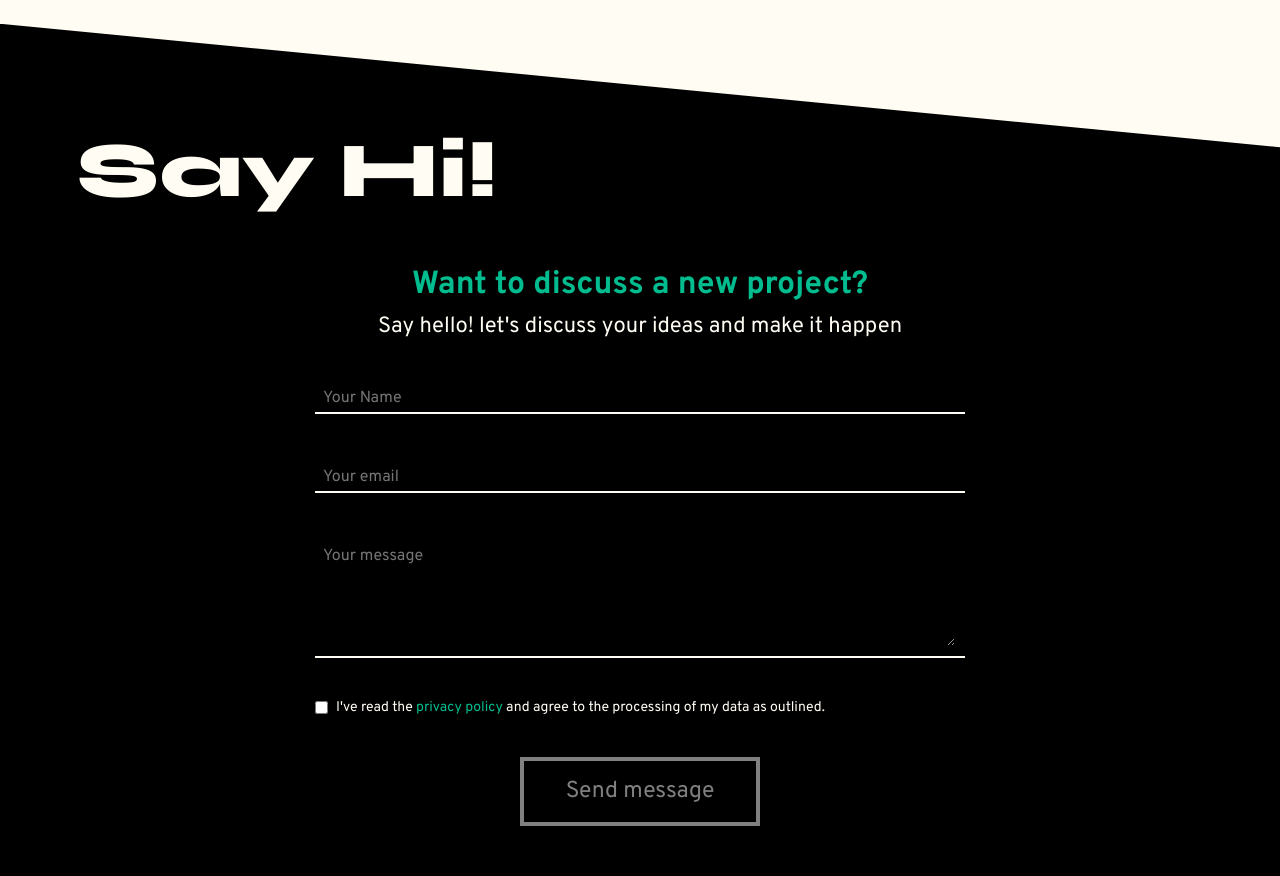
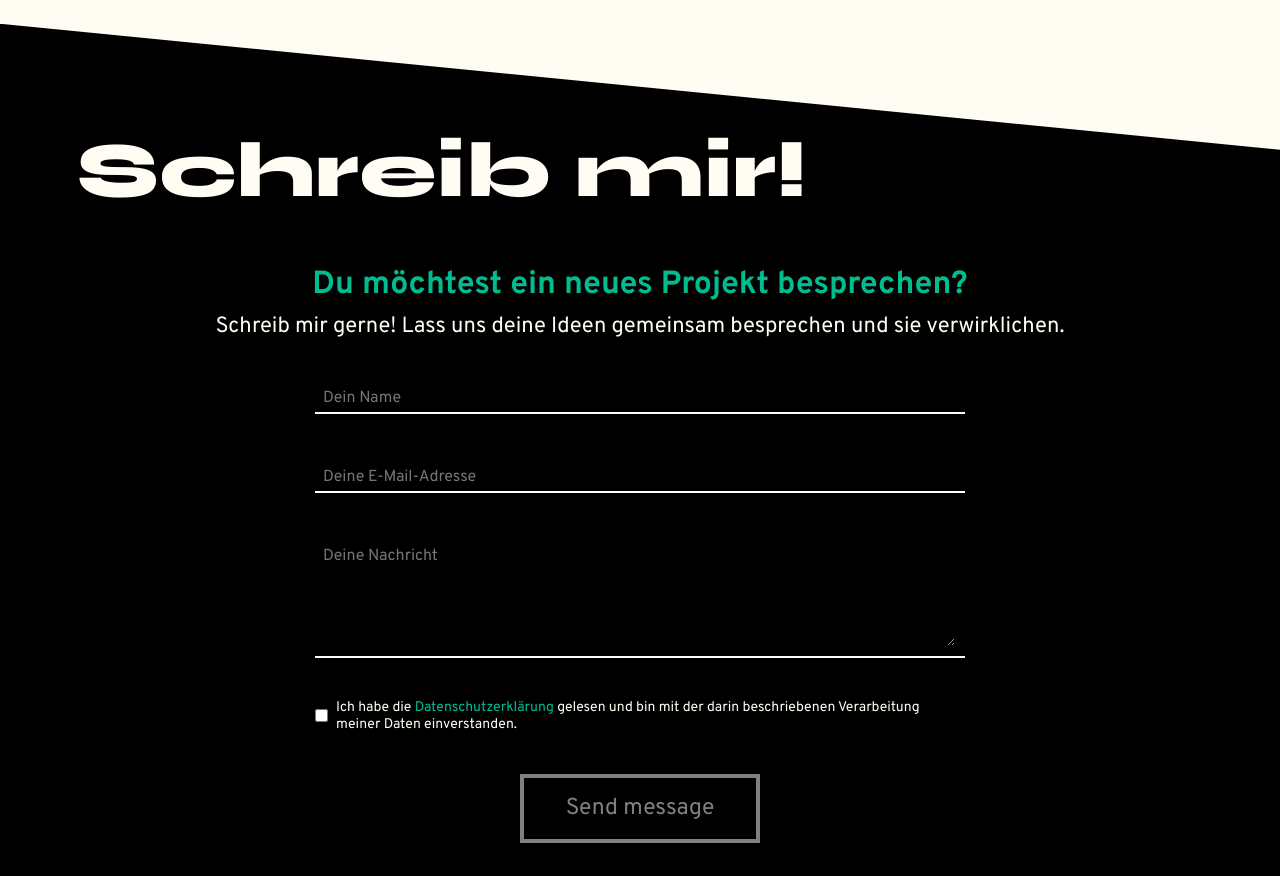
Before and after one commit to LeaFriedmann/portfolio, an Angular app: page / in a window 1280 px wide. Shown: the part 5960-6836 px from the top of the page. Built offline with nearby package versions, Linux system fonts and the light colour scheme; grey boxes are pictures that could not be loaded.

Commit message:
feat: german translation contact section

```diff
--- a/src/app/layout/contact-section/contact-form/contact-form.html
+++ b/src/app/layout/contact-section/contact-form/contact-form.html
@@ -2,25 +2,56 @@
   <div class="border" [class.border--primary]="!nameFocused()" [class.border--focused]="nameFocused()">
     <label for="YourName" [class.border-touched]="nameFocused()">
       @if (nameFocused()) {
-        Your name
+        @if (language.langSetting() == 'en') {
+          Your name
+        }
+        @if (language.langSetting() == 'de') {
+          Dein Name
+        }
       }
     </label>
     <input id="YourName" type="text" formControlName="name" (focus)="nameFocused.set(true)" placeholder="{{ placeHolderName() }}" />
   </div>
   <div class="errorWrapper">
     @if (name?.hasError('required') && name?.touched) {
-      <p class="error">Your Name is required</p>
+      <p class="error">
+        @if (language.langSetting() == 'en') {
+          Your Name is required
+        }
+        @if (language.langSetting() == 'de') {
+          Bitte gib deinen Namen ein
+        }
+      </p>
     } @else if (name?.hasError('stringTooShort') && name?.touched) {
-      <p class="error">Please enter at least three characters</p>
+      <p class="error">
+        @if (language.langSetting() == 'en') {
+          Please enter at least three characters
+        }
+        @if (language.langSetting() == 'de') {
+          Bitte gib mindestens drei Zeichen ein
+        }
+      </p>
     } @else if (name?.hasError('pattern') && name?.touched) {
-      <p class="error">Please use only letters and valid name characters</p>
+      <p class="error">
+        @if (language.langSetting() == 'en') {
+          Please use only letters and valid name characters
+        }
+        @if (language.langSetting() == 'de') {
+          Bitte verwende nur Buchstaben und gültige Namenszeichen
+        }
+      </p>
     }
   </div>
 
   <div class="border" [class.border--primary]="!mailFocused()" [class.border--focused]="mailFocused()">
     <label for="mail">
       @if (mailFocused()) {
-        Your email
+        @if (language.langSetting() == 'en') {
+          Your email
+        }
+        @if (language.langSetting() == 'de') {
+          Deine E-Mail-Adresse
+        }
       }
     </label>
     <input id="mail" type="text" formControlName="email" (focus)="mailFocused.set(true)" placeholder="{{ placeHolderEmail() }}" />
@@ -34,16 +65,35 @@
         email?.hasError('adjacentSpecialCharacters')) &&
       email?.touched
     ) {
-      <p class="error">Please use a valid E-Mail adress</p>
+      <p class="error">
+        @if (language.langSetting() == 'en') {
+          Please use a valid E-Mail adress
+        }
+        @if (language.langSetting() == 'de') {
+          Bitte gib eine gültige E-Mail-Adresse ein
+        }
+      </p>
     } @else if (!email?.valid && email?.touched) {
-      <p class="error">Your E-Mail is required</p>
+      <p class="error">
+        @if (language.langSetting() == 'en') {
+          Your E-Mail is required
+        }
+        @if (language.langSetting() == 'de') {
+          Bitte gib deine E-Mail-Adresse ein
+        }
+      </p>
     }
   </div>
 
   <div class="border" [class.border--primary]="!messageFocused()" [class.border--focused]="messageFocused()">
     <label for="message">
       @if (messageFocused()) {
-        Your message
+        @if (language.langSetting() == 'en') {
+          Your message
+        }
+        @if (language.langSetting() == 'de') {
+          Deine Nachricht
+        }
       }
     </label>
     <textarea
@@ -57,22 +107,62 @@
 
   <div class="errorWrapper">
     @if (message?.hasError('required') && message?.touched) {
-      <p class="error">Your message is empty</p>
+      <p class="error">
+        @if (language.langSetting() == 'en') {
+          Your message is empty
+        }
+        @if (language.langSetting() == 'de') {
+          Bitte gib eine Nachricht ein
+        }
+      </p>
     } @else if (message?.hasError('stringTooShort') && message?.touched) {
-      <p class="error">Please type in at least 10 characters</p>
+      <p class="error">
+        @if (language.langSetting() == 'en') {
+          Please type in at least 10 characters
+        }
+        @if (language.langSetting() == 'de') {
+          Bitte gib mindestens 10 Zeichen ein
+        }
+      </p>
     }
   </div>
 
   <div class="checkbox">
     <input id="check" type="checkbox" formControlName="checkbox" />
-    <label for="check"
-      >I've read the <a routerLink="privacy-policy">privacy policy</a> and agree to the processing of my data as outlined.</label
-    >
+    <label for="check">
+      @if (language.langSetting() == 'en') {
+        I've read the
+      }
+      @if (language.langSetting() == 'de') {
+        Ich habe die
+      }
+      <a routerLink="privacy-policy">
+        @if (language.langSetting() == 'en') {
+          privacy policy
+        }
+        @if (language.langSetting() == 'de') {
+          Datenschutzerklärung
+        }
+      </a>
+      @if (language.langSetting() == 'en') {
+        and agree to the processing of my data as outlined.
+      }
+      @if (language.langSetting() == 'de') {
+        gelesen und bin mit der darin beschriebenen Verarbeitung meiner Daten einverstanden.
+      }
+    </label>
   </div>
 
   <div class="errorWrapper">
     @if (!checkbox?.valid && checkbox?.touched) {
-      <p class="error">Please accept the privacy policy.</p>
+      <p class="error">
+        @if (language.langSetting() == 'en') {
+          Please accept the privacy policy.
+        }
+        @if (language.langSetting() == 'de') {
+          Bitte akzeptiere die Datenschutzerklärung
+        }
+      </p>
     }
   </div>
 
@@ -81,9 +171,23 @@
       {{ mailStatus() === 'sending' ? 'Sending...' : 'Send message' }}
     </button>
     @if (mailStatus() === 'success') {
-      <p>Thank you! Your message has been sent!</p>
+      <p>
+        @if (language.langSetting() == 'en') {
+          Thank you! Your message has been sent.
+        }
+        @if (language.langSetting() == 'de') {
+          Vielen Dank! Deine Nachricht wurde erfolgreich gesendet.
+        }
+      </p>
     } @else if (mailStatus() === 'error') {
-      <p>Something went wrong. Please try again.</p>
+      <p>
+        @if (language.langSetting() == 'en') {
+          Something went wrong. Please try again.
+        }
+        @if (language.langSetting() == 'de') {
+          Etwas ist schiefgelaufen. Bitte versuche es erneut.
+        }
+      </p>
     }
   </div>
 </form>
--- a/src/app/layout/contact-section/contact-form/contact-form.ts
+++ b/src/app/layout/contact-section/contact-form/contact-form.ts
@@ -4,6 +4,7 @@ import { minLengthWithoutSpaces } from '../../../shared/validators/min-length-wi
 import { advancedEmailValidator } from '../../../shared/validators/email-validator';
 import { RouterLink } from '@angular/router';
 import { HttpClient } from '@angular/common/http';
+import { LanguageService } from '../../../shared/services/language-service';
 
 @Component({
   selector: 'contact-form',
@@ -15,15 +16,20 @@ export class ContactForm {
   //#region properties
   fb = inject(FormBuilder);
   http = inject(HttpClient);
+  language = inject(LanguageService);
 
   nameFocused: WritableSignal<boolean> = signal(false);
   mailFocused: WritableSignal<boolean> = signal(false);
   messageFocused: WritableSignal<boolean> = signal(false);
 
   // placeholder empty on focus
-  placeHolderName = computed(() => (this.nameFocused() ? '' : 'Your Name'));
-  placeHolderEmail = computed(() => (this.mailFocused() ? '' : 'Your email'));
-  placeHolderMessage = computed(() => (this.messageFocused() ? '' : 'Your message'));
+  placeHolderName = computed(() => (this.nameFocused() ? '' : this.language.langSetting() == 'en' ? 'Your Name' : 'Dein Name'));
+  placeHolderEmail = computed(() =>
+    this.mailFocused() ? '' : this.language.langSetting() == 'en' ? 'Your email' : 'Deine E-Mail-Adresse',
+  );
+  placeHolderMessage = computed(() =>
+    this.messageFocused() ? '' : this.language.langSetting() == 'en' ? 'Your message' : 'Deine Nachricht',
+  );
 
   contactForm = this.fb.group({
     name: ['', [Validators.required, minLengthWithoutSpaces(3), Validators.pattern(/^[\p{L}\p{M}]+(?:[ '’-][\p{L}\p{M}]+)*$/u)]],
--- a/src/app/layout/contact-section/contact-section.html
+++ b/src/app/layout/contact-section/contact-section.html
@@ -1,9 +1,30 @@
 <section id="contact-me" class="contact-section">
   <div class="section-settings">
-    <h2>Say Hi!</h2>
+    <h2>
+      @if (language.langSetting() == 'en') {
+        Say Hi!
+      }
+      @if (language.langSetting() == 'de') {
+        Schreib mir!
+      }
+    </h2>
     <div class="form-wrapper">
-      <h3>Want to discuss a new project?</h3>
-      <p>Say hello! let's discuss your ideas and make it happen</p>
+      <h3>
+        @if (language.langSetting() == 'en') {
+          Want to discuss a new project?
+        }
+        @if (language.langSetting() == 'de') {
+          Du möchtest ein neues Projekt besprechen?
+        }
+      </h3>
+      <p>
+        @if (language.langSetting() == 'en') {
+          Say hello! let's discuss your ideas and make it happen.
+        }
+        @if (language.langSetting() == 'de') {
+          Schreib mir gerne! Lass uns deine Ideen gemeinsam besprechen und sie verwirklichen.
+        }
+      </p>
       <contact-form></contact-form>
     </div>
     <scroll-up-arrow></scroll-up-arrow>
--- a/src/app/layout/contact-section/contact-section.ts
+++ b/src/app/layout/contact-section/contact-section.ts
@@ -1,6 +1,7 @@
-import { Component } from '@angular/core';
+import { Component, inject } from '@angular/core';
 import { ContactForm } from './contact-form/contact-form';
 import { ScrollUpArrow } from './scroll-up-arrow/scroll-up-arrow';
+import { LanguageService } from '../../shared/services/language-service';
 
 @Component({
   selector: 'contact-section',
@@ -8,4 +9,6 @@ import { ScrollUpArrow } from './scroll-up-arrow/scroll-up-arrow';
   templateUrl: './contact-section.html',
   styleUrl: './contact-section.scss',
 })
-export class ContactSection {}
+export class ContactSection {
+  language = inject(LanguageService);
+}
```
